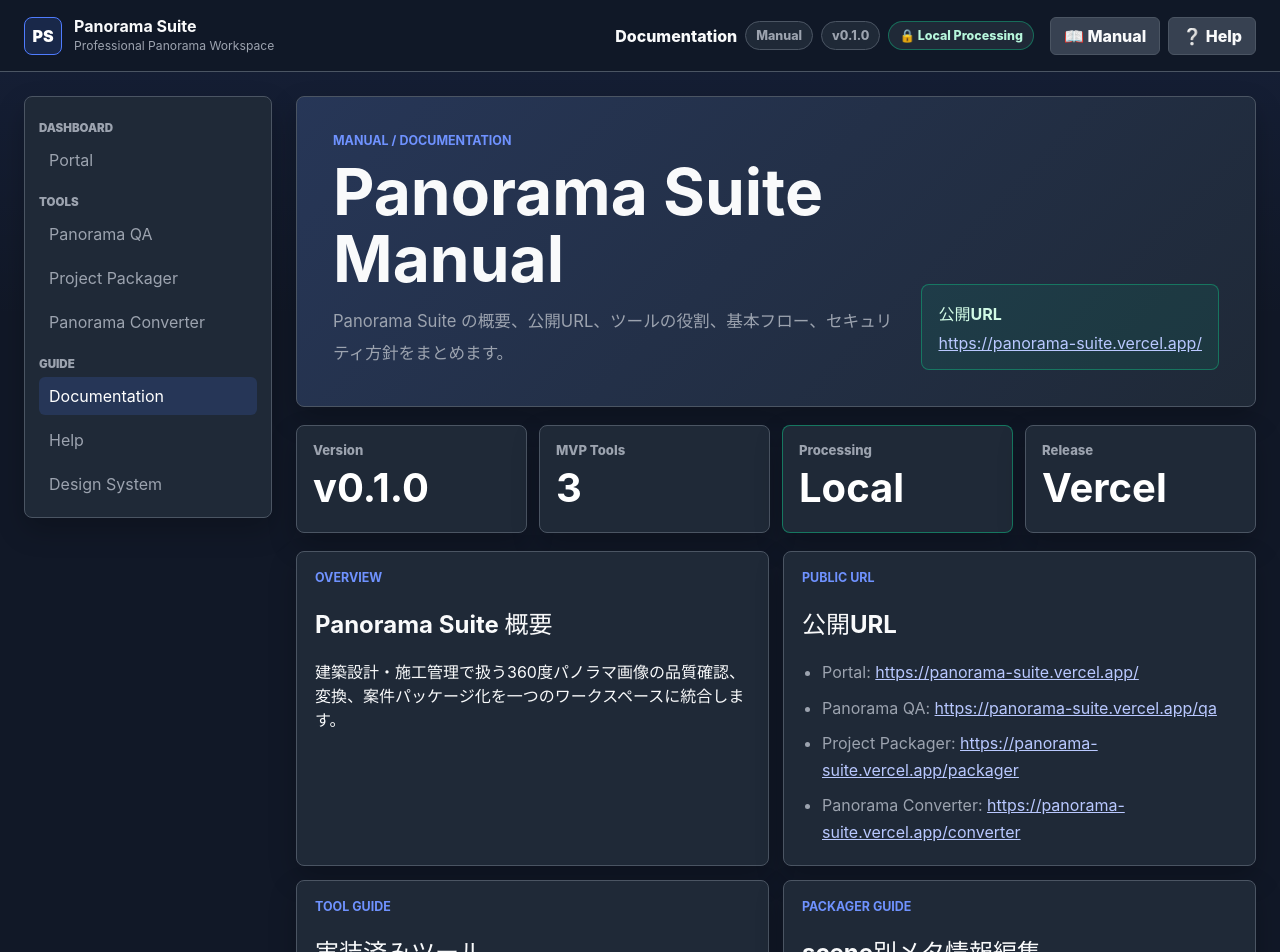
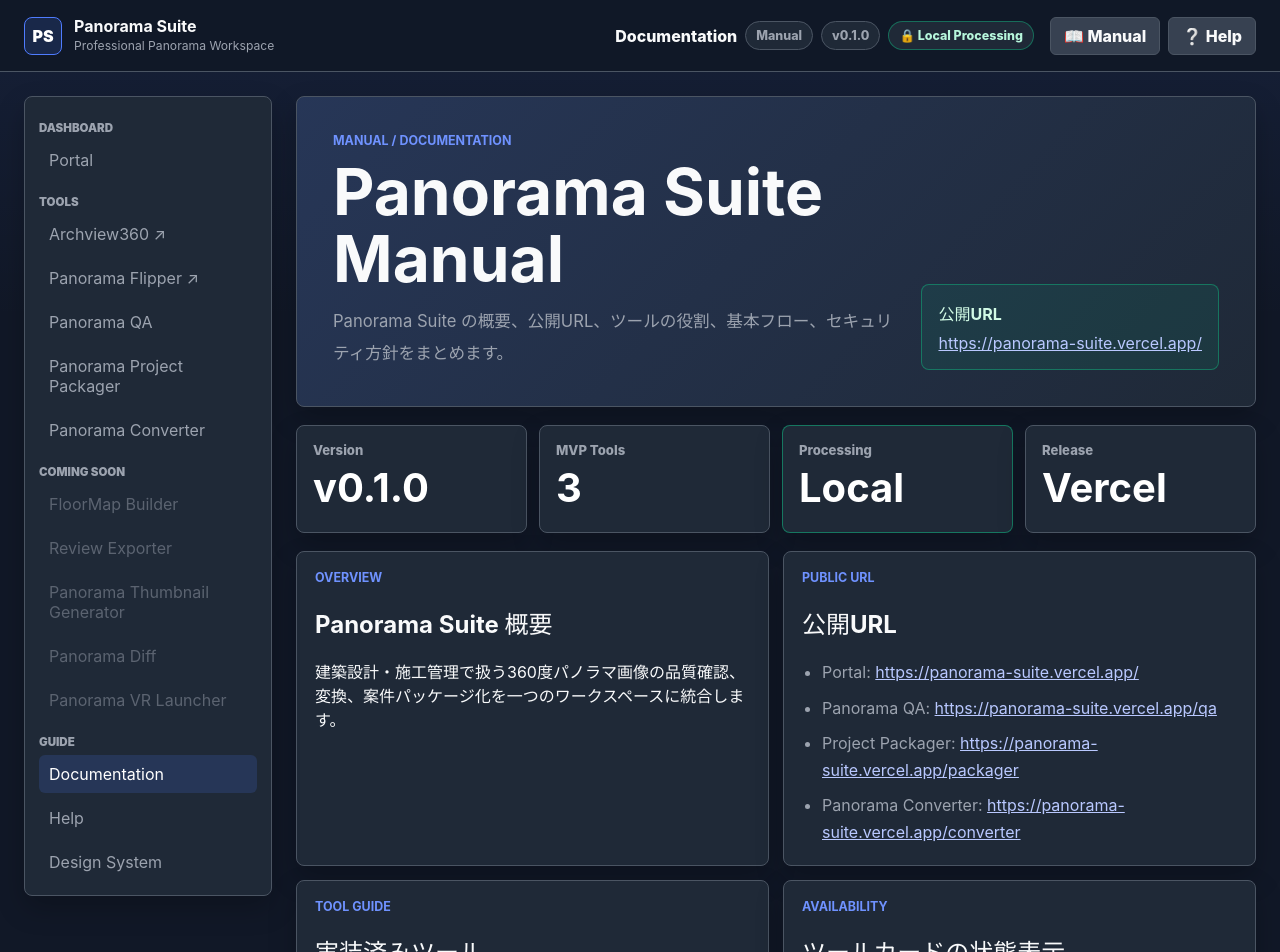
Before and after one commit to airesearchagl-art/Panorama-Suite, a React (Vite) app: page /docs in a window 1280 px wide. Shown: the top 952 px of the page. Built offline with nearby package versions, Linux system fonts and the light colour scheme.

Commit message:
ui: clarify tool card availability states

```diff
--- a/src/App.tsx
+++ b/src/App.tsx
@@ -1,6 +1,7 @@
 import { Link, Route, Routes } from 'react-router-dom';
 import AppFrame from './components/AppFrame';
-import { categories, tools, type Tool, type ToolStatus } from './data/tools';
+import { ToastProvider, useToast } from './components/ToastProvider';
+import { categories, tools, type Tool, type ToolAvailability } from './data/tools';
 import DesignSystemPage from './pages/DesignSystemPage';
 import DocsPage from './pages/DocsPage';
 import HelpPage from './pages/HelpPage';
@@ -8,24 +9,38 @@
 import PanoramaQaPage from './pages/PanoramaQaPage';
 import ProjectPackagerPage from './pages/ProjectPackagerPage';
 
-const statusTone: Record<ToolStatus, string> = {
-  公開中: 'statusLive',
-  MVP公開中: 'statusLive',
-  構想中: 'statusConcept',
-  開発予定: 'statusPlanned',
+const statusTone: Record<ToolAvailability, string> = {
+  available: 'statusAvailable',
+  mvp: 'statusMvp',
+  external: 'statusExternal',
+  development: 'statusDevelopment',
+  concept: 'statusConcept',
+  future: 'statusFuture',
 };
 
 function ToolCard({ tool, featured = false }: { tool: Tool; featured?: boolean }) {
+  const { notify } = useToast();
+  const disabledReason = tool.availability === 'development' ? 'このツールは現在開発中です。' : 'このツールは現在準備中です。';
+
+  const handleDisabledClick = () => {
+    notify(disabledReason);
+  };
+
   return (
-    <article className={`toolCard ${featured ? 'featuredCard' : ''}`}>
+    <article
+      className={`toolCard ${featured ? 'featuredCard' : ''} ${!tool.isEnabled ? 'toolCardDisabled' : ''}`}
+      aria-disabled={!tool.isEnabled}
+      title={!tool.isEnabled ? disabledReason : undefined}
+      onClick={!tool.isEnabled ? handleDisabledClick : undefined}
+    >
       <div className="cardHeader">
         <div>
           <p className="categoryLabel">{tool.category}</p>
           <h3>{tool.name}</h3>
         </div>
-        <span className={`statusBadge ${statusTone[tool.status]}`}>{tool.status}</span>
+        <span className={`statusBadge ${statusTone[tool.availability]}`}>{tool.statusLabel}</span>
       </div>
-      <p className="summary">{tool.summary}</p>
+      <p className="summary">{tool.description}</p>
       <ul className="capabilityList" aria-label={`${tool.name} の主な機能`}>
         {tool.capabilities.map((capability) => (
           <li key={capability}>{capability}</li>
@@ -33,16 +48,24 @@
       </ul>
       <div className="cardFooter">
         <span className="priority">優先度: {tool.priority}</span>
-        {tool.path ? (
-          <Link to={tool.path} className="toolLink">
+        {tool.isEnabled && tool.href && !tool.isExternal ? (
+          <Link to={tool.href} className="toolLink">
             開く
           </Link>
-        ) : tool.href ? (
-          <a href={tool.href} target="_blank" rel="noreferrer" className="toolLink">
-            開く
+        ) : tool.isEnabled && tool.href && tool.isExternal ? (
+          <a
+            href={tool.href}
+            target="_blank"
+            rel="noreferrer"
+            className="toolLink"
+            onClick={() => notify('外部ツールを開きます。')}
+          >
+            開く ↗
           </a>
         ) : (
-          <span className="pendingText">ロードマップ対象</span>
+          <button type="button" className="toolLink toolLinkDisabled" disabled onClick={handleDisabledClick} tabIndex={-1}>
+            {tool.availability === 'development' ? '開発中' : 'Coming Soon'}
+          </button>
         )}
       </div>
     </article>
@@ -50,9 +73,10 @@
 }
 
 function PortalPage() {
-  const liveCount = tools.filter((tool) => tool.status === '公開中' || tool.status === 'MVP公開中').length;
-  const mvpCount = tools.filter((tool) => tool.status === 'MVP公開中').length;
-  const plannedCount = tools.filter((tool) => tool.status !== '公開中' && tool.status !== 'MVP公開中').length;
+  const availableCount = tools.filter((tool) => tool.isEnabled).length;
+  const mvpCount = tools.filter((tool) => tool.availability === 'mvp').length;
+  const developmentCount = tools.filter((tool) => tool.availability === 'development').length;
+  const futureCount = tools.filter((tool) => tool.availability === 'future' || tool.availability === 'concept').length;
 
   return (
     <AppFrame toolName="Portal" status="Workspace">
@@ -70,9 +94,10 @@
 
       <section className="dashboardGrid" aria-label="Portal Dashboard">
         <article className="metricCard"><span>Tools</span><strong>{tools.length}</strong></article>
-        <article className="metricCard"><span>Released</span><strong>{liveCount}</strong></article>
+        <article className="metricCard successMetric"><span>Available</span><strong>{availableCount}</strong></article>
         <article className="metricCard"><span>MVP</span><strong>{mvpCount}</strong></article>
-        <article className="metricCard"><span>Planned</span><strong>{plannedCount}</strong></article>
+        <article className="metricCard warningMetric"><span>Development</span><strong>{developmentCount}</strong></article>
+        <article className="metricCard"><span>Future</span><strong>{futureCount}</strong></article>
       </section>
 
       <section className="sectionBlock" aria-labelledby="categories-title">
@@ -129,6 +154,7 @@
 
 function App() {
   return (
+    <ToastProvider>
       <Routes>
         <Route path="/" element={<PortalPage />} />
         <Route path="/qa" element={<PanoramaQaPage />} />
@@ -138,6 +164,7 @@
         <Route path="/help" element={<HelpPage />} />
         <Route path="/docs/design-system" element={<DesignSystemPage />} />
       </Routes>
+    </ToastProvider>
   );
 }
 
--- a/src/components/AppFrame.tsx
+++ b/src/components/AppFrame.tsx
@@ -1,5 +1,6 @@
 import { Link, NavLink } from 'react-router-dom';
 import type { ReactNode } from 'react';
+import { enabledTools, tools } from '../data/tools';
 
 type AppFrameProps = {
   toolName: string;
@@ -42,9 +43,26 @@
             <span className="sideLabel">Dashboard</span>
             <NavLink to="/">Portal</NavLink>
             <span className="sideLabel">Tools</span>
-            <NavLink to="/qa">Panorama QA</NavLink>
-            <NavLink to="/packager">Project Packager</NavLink>
-            <NavLink to="/converter">Panorama Converter</NavLink>
+            {enabledTools
+              .filter((tool) => tool.category !== 'Documentation')
+              .map((tool) =>
+                tool.isExternal && tool.href ? (
+                  <a href={tool.href} target="_blank" rel="noreferrer" key={tool.id}>
+                    {tool.name} ↗
+                  </a>
+                ) : (
+                  <NavLink to={tool.href ?? '/'} key={tool.id}>{tool.name}</NavLink>
+                ),
+              )}
+            <span className="sideLabel">Coming Soon</span>
+            {tools
+              .filter((tool) => !tool.isEnabled)
+              .slice(0, 5)
+              .map((tool) => (
+                <span className="sideDisabledLink" aria-disabled="true" title={tool.statusLabel} key={tool.id}>
+                  {tool.name}
+                </span>
+              ))}
             <span className="sideLabel">Guide</span>
             <NavLink to="/docs">Documentation</NavLink>
             <NavLink to="/help">Help</NavLink>
--- /dev/null
+++ b/src/components/ToastProvider.tsx
@@ -0,0 +1,37 @@
+import { createContext, useCallback, useContext, useMemo, useState, type ReactNode } from 'react';
+
+type ToastContextValue = {
+  notify: (message: string) => void;
+};
+
+const ToastContext = createContext<ToastContextValue | null>(null);
+
+export function ToastProvider({ children }: { children: ReactNode }) {
+  const [message, setMessage] = useState('');
+
+  const notify = useCallback((nextMessage: string) => {
+    setMessage(nextMessage);
+    window.setTimeout(() => setMessage(''), 2600);
+  }, []);
+
+  const value = useMemo(() => ({ notify }), [notify]);
+
+  return (
+    <ToastContext.Provider value={value}>
+      {children}
+      {message ? (
+        <div className="toast" role="status" aria-live="polite">
+          {message}
+        </div>
+      ) : null}
+    </ToastContext.Provider>
+  );
+}
+
+export function useToast() {
+  const context = useContext(ToastContext);
+  if (!context) {
+    throw new Error('useToast must be used inside ToastProvider');
+  }
+  return context;
+}
--- a/src/data/tools.ts
+++ b/src/data/tools.ts
@@ -8,18 +8,21 @@
   | 'VR'
   | 'Documentation';
 
-export type ToolStatus = '公開中' | 'MVP公開中' | '構想中' | '開発予定';
+export type ToolAvailability = 'available' | 'mvp' | 'external' | 'development' | 'concept' | 'future';
 
 export type ToolPriority = '最優先' | '高' | '中' | '将来';
 
 export type Tool = {
+  id: string;
   name: string;
   category: ToolCategory;
-  status: ToolStatus;
+  description: string;
+  statusLabel: string;
+  availability: ToolAvailability;
+  href?: string;
+  isExternal: boolean;
+  isEnabled: boolean;
   priority: ToolPriority;
-  summary: string;
-  href?: string;
-  path?: string;
   capabilities: string[];
 };
 
@@ -34,132 +37,216 @@
   'Documentation',
 ];
 
+export const availabilityLabels: Record<ToolAvailability, string> = {
+  available: '利用可能',
+  mvp: 'MVP公開中',
+  external: '外部公開中',
+  development: '開発中',
+  concept: '構想中',
+  future: '将来予定',
+};
+
 export const tools: Tool[] = [
   {
+    id: 'archview360',
     name: 'Archview360',
     category: 'Review',
-    status: '公開中',
+    description: '建築パノラマの閲覧・レビュー向け公開ツール。',
+    statusLabel: '外部公開中',
+    availability: 'external',
+    href: 'https://arch-view360.vercel.app/',
+    isExternal: true,
+    isEnabled: true,
     priority: '高',
-    href: 'https://arch-view360.vercel.app/',
-    summary: '建築パノラマの閲覧・レビュー向け公開ツール。',
     capabilities: ['360度ビュー', 'レビュー導線', '外部公開済み'],
   },
   {
+    id: 'panorama-flipper',
     name: 'Panorama Flipper',
     category: 'Convert',
-    status: '公開中',
+    description: 'パノラマ画像の反転補正を行う公開ツール。',
+    statusLabel: '外部公開中',
+    availability: 'external',
+    href: 'https://panorama-flipper.vercel.app/',
+    isExternal: true,
+    isEnabled: true,
     priority: '高',
-    href: 'https://panorama-flipper.vercel.app/',
-    summary: 'パノラマ画像の反転補正を行う公開ツール。',
     capabilities: ['左右反転', '確認作業', '外部公開済み'],
   },
   {
+    id: 'panorama-qa',
     name: 'Panorama QA',
     category: 'QA',
-    status: '開発予定',
+    description: '解像度、2:1比率、対応形式、命名規則を検査する品質確認ツール。',
+    statusLabel: 'MVP公開中',
+    availability: 'mvp',
+    href: '/qa',
+    isExternal: false,
+    isEnabled: true,
     priority: '最優先',
-    path: '/qa',
-    summary: '解像度、2:1比率、対応形式、命名規則を検査する品質確認ツール。',
     capabilities: ['解像度検査', '2:1比率チェック', '命名規則チェック'],
   },
   {
+    id: 'project-packager',
     name: 'Panorama Project Packager',
     category: 'Manage',
-    status: '開発予定',
+    description: '案件単位で画像・平面図・メタデータをZIP化する引継ぎ支援ツール。',
+    statusLabel: 'MVP公開中',
+    availability: 'mvp',
+    href: '/packager',
+    isExternal: false,
+    isEnabled: true,
     priority: '最優先',
-    path: '/packager',
-    summary: '案件単位で画像・平面図・メタデータをZIP化する引継ぎ支援ツール。',
-    capabilities: ['project.json生成', 'ZIP出力', '案件アーカイブ'],
+    capabilities: ['project.json生成', 'sceneメタ情報', 'ZIP出力'],
   },
   {
+    id: 'panorama-converter',
     name: 'Panorama Converter',
     category: 'Convert',
-    status: 'MVP公開中',
+    description: 'パノラマ画像の形式変換、画質調整、リサイズ、一括ZIP出力を行うツール。',
+    statusLabel: 'MVP公開中',
+    availability: 'mvp',
+    href: '/converter',
+    isExternal: false,
+    isEnabled: true,
     priority: '最優先',
-    path: '/converter',
-    summary: 'パノラマ画像の形式変換、画質調整、リサイズ、一括ZIP出力を行うツール。',
     capabilities: ['Canvas変換', 'リサイズ', '一括ZIP出力'],
   },
   {
-    name: 'SketchUp Panorama Export',
-    category: 'Export',
-    status: '構想中',
+    id: 'documentation',
+    name: 'Documentation',
+    category: 'Documentation',
+    description: 'Panorama Suite の概要、利用フロー、セキュリティ方針を確認するマニュアル。',
+    statusLabel: '利用可能',
+    availability: 'available',
+    href: '/docs',
+    isExternal: false,
+    isEnabled: true,
     priority: '高',
-    summary: 'SketchUpやレンダラーからの360度出力を案件ルールに合わせて整理する入口。',
-    capabilities: ['出力命名', '案件フォルダ生成', 'ビュー管理'],
+    capabilities: ['Manual', 'Tool Guide', 'Roadmap'],
   },
   {
-    name: 'Panorama Metadata Manager',
-    category: 'Manage',
-    status: '開発予定',
+    id: 'help',
+    name: 'Help',
+    category: 'Documentation',
+    description: 'よくある操作、トラブル対応、公開URLを確認するヘルプ。',
+    statusLabel: '利用可能',
+    availability: 'available',
+    href: '/help',
+    isExternal: false,
+    isEnabled: true,
     priority: '高',
-    summary: '案件名、施主名、担当者、用途、備考などの管理情報を整備するツール。',
-    capabilities: ['案件メタデータ', '担当者管理', '将来連携'],
+    capabilities: ['FAQ', 'Troubleshooting', 'Support Guide'],
   },
   {
+    id: 'design-system',
+    name: 'Design System',
+    category: 'Documentation',
+    description: 'Design System v1.0 のルールとUI方針を確認するページ。',
+    statusLabel: '利用可能',
+    availability: 'available',
+    href: '/docs/design-system',
+    isExternal: false,
+    isEnabled: true,
+    priority: '中',
+    capabilities: ['UI Rules', 'Dashboard', 'Local Processing'],
+  },
+  {
+    id: 'floor-map-builder',
     name: 'FloorMap Builder',
     category: 'Manage',
-    status: '構想中',
+    description: '平面図登録、ピン配置、方位補正を行うマップ連携支援ツール。',
+    statusLabel: '開発中',
+    availability: 'development',
+    isExternal: false,
+    isEnabled: false,
     priority: '中',
-    summary: '平面図登録、ピン配置、方位補正を行うマップ連携支援ツール。',
     capabilities: ['平面図登録', 'ピン配置', '方位補正'],
   },
   {
+    id: 'review-exporter',
+    name: 'Review Exporter',
+    category: 'Documentation',
+    description: 'レビュー結果をPDF、Excel、PowerPoint、HTMLへ出力するツール。',
+    statusLabel: '開発中',
+    availability: 'development',
+    isExternal: false,
+    isEnabled: false,
+    priority: '高',
+    capabilities: ['PDF出力', '会議資料', '設計記録'],
+  },
+  {
+    id: 'thumbnail-generator',
+    name: 'Panorama Thumbnail Generator',
+    category: 'Documentation',
+    description: 'パノラマ一覧をHTML、PDF、Excel、PowerPoint形式で目録化するツール。',
+    statusLabel: '構想中',
+    availability: 'concept',
+    isExternal: false,
+    isEnabled: false,
+    priority: '中',
+    capabilities: ['目録作成', 'サムネイル', '提出資料'],
+  },
+  {
+    id: 'panorama-diff',
     name: 'Panorama Diff',
     category: 'Review',
-    status: '構想中',
+    description: 'A案/B案の家具、照明、サイン、仕上などの差分を比較するツール。',
+    statusLabel: '構想中',
+    availability: 'concept',
+    isExternal: false,
+    isEnabled: false,
     priority: '中',
-    summary: 'A案/B案の家具、照明、サイン、仕上などの差分を比較するツール。',
     capabilities: ['案比較', '変更確認', 'AI差分抽出候補'],
   },
   {
-    name: 'Review Exporter',
-    category: 'Documentation',
-    status: '開発予定',
-    priority: '高',
-    summary: 'レビュー結果をPDF、Excel、PowerPoint、HTMLへ出力するツール。',
-    capabilities: ['PDF出力', '会議資料', '設計記録'],
+    id: 'vr-launcher',
+    name: 'Panorama VR Launcher',
+    category: 'VR',
+    description: 'Meta Quest、Pico、Apple Vision Proでの確認導線を整えるVRビューア。',
+    statusLabel: '将来予定',
+    availability: 'future',
+    isExternal: false,
+    isEnabled: false,
+    priority: '中',
+    capabilities: ['VR起動', '端末別導線', 'クラウドVR候補'],
   },
   {
-    name: 'Panorama Thumbnail Generator',
-    category: 'Documentation',
-    status: '構想中',
-    priority: '中',
-    summary: 'パノラマ一覧をHTML、PDF、Excel、PowerPoint形式で目録化するツール。',
-    capabilities: ['目録作成', 'サムネイル', '提出資料'],
+    id: 'ai-assistant',
+    name: 'Panorama AI Assistant',
+    category: 'Review',
+    description: '家具、設備、サイン、仕上、空間用途を解析するレビュー支援AI。',
+    statusLabel: '将来予定',
+    availability: 'future',
+    isExternal: false,
+    isEnabled: false,
+    priority: '将来',
+    capabilities: ['画像解析', '自動コメント', 'VE提案候補'],
   },
   {
+    id: 'share-hub',
     name: 'Panorama Share Hub',
     category: 'Share',
-    status: '構想中',
+    description: '社内外への共有、更新履歴、配布リンクを一元管理する共有ハブ。',
+    statusLabel: '将来予定',
+    availability: 'future',
+    isExternal: false,
+    isEnabled: false,
     priority: '中',
-    summary: '社内外への共有、更新履歴、配布リンクを一元管理する共有ハブ。',
     capabilities: ['共有リンク', '更新履歴', '配布管理'],
   },
   {
-    name: 'Panorama VR Launcher',
-    category: 'VR',
-    status: '構想中',
-    priority: '中',
-    summary: 'Meta Quest、Pico、Apple Vision Proでの確認導線を整えるVRビューア。',
-    capabilities: ['VR起動', '端末別導線', 'クラウドVR候補'],
-  },
-  {
-    name: 'Panorama AI Assistant',
-    category: 'Review',
-    status: '構想中',
-    priority: '将来',
-    summary: '家具、設備、サイン、仕上、空間用途を解析するレビュー支援AI。',
-    capabilities: ['画像解析', '自動コメント', 'VE提案候補'],
-  },
-  {
-    name: 'Panorama Docs',
-    category: 'Documentation',
-    status: '構想中',
-    priority: '中',
-    summary: 'チュートリアル、運用ルール、リリースノートを集約するドキュメント領域。',
-    capabilities: ['利用手順', '運用標準', '更新履歴'],
+    id: 'sketchup-export',
+    name: 'SketchUp Panorama Export',
+    category: 'Export',
+    description: 'SketchUpやレンダラーからの360度出力を案件ルールに合わせて整理する入口。',
+    statusLabel: '構想中',
+    availability: 'concept',
+    isExternal: false,
+    isEnabled: false,
+    priority: '高',
+    capabilities: ['出力命名', '案件フォルダ生成', 'ビュー管理'],
   },
 ];
 
-export const featuredTools = tools.filter((tool) => tool.priority === '最優先');
+export const enabledTools = tools.filter((tool) => tool.isEnabled);
--- a/src/pages/DocsPage.tsx
+++ b/src/pages/DocsPage.tsx
@@ -49,6 +49,17 @@
             <li>Panorama QA: 解像度、2:1比率、命名規則を検査。</li>
             <li>Project Packager: 画像、平面図、QA結果、scene別メタ情報をZIP化。</li>
             <li>Panorama Converter: 形式変換、画質調整、リサイズ、ZIP出力。</li>
+          </ul>
+        </article>
+
+        <article className="infoPanel">
+          <p className="sectionKicker">Availability</p>
+          <h2>ツールカードの状態表示</h2>
+          <ul className="docList">
+            <li>MVP公開中: 内部ツールとして利用可能な初期公開版です。</li>
+            <li>外部公開中: 別URLで公開されている既存ツールです。`↗` 付きで新規タブを開きます。</li>
+            <li>開発中: 実装中のためクリックできません。</li>
+            <li>構想中 / 将来予定: ロードマップ対象です。Coming Soonとして表示します。</li>
           </ul>
         </article>
 
--- a/src/styles.css
+++ b/src/styles.css
@@ -205,6 +205,13 @@
   color: #ffffff;
 }
 
+.sideDisabledLink {
+  border-radius: 6px;
+  padding: 9px 10px;
+  color: rgba(156, 163, 175, 0.48);
+  cursor: not-allowed;
+}
+
 .sideLabel {
   margin-top: 10px;
   color: var(--color-text-muted);
@@ -290,6 +297,21 @@
   opacity: 0.42;
 }
 
+.toast {
+  position: fixed;
+  right: 22px;
+  bottom: 22px;
+  z-index: 30;
+  max-width: min(360px, calc(100vw - 44px));
+  border: 1px solid rgba(79, 124, 255, 0.42);
+  border-radius: var(--radius-card);
+  background: #0c1220;
+  box-shadow: var(--shadow-card);
+  color: var(--color-text-main);
+  padding: 12px 14px;
+  font-weight: 800;
+}
+
 .dashboardGrid {
   display: grid;
   grid-template-columns: repeat(auto-fit, minmax(180px, 1fr));
@@ -552,6 +574,22 @@
   padding: 20px;
   border-radius: var(--radius-card);
   box-shadow: var(--shadow-card);
+  position: relative;
+}
+
+.toolCardDisabled {
+  cursor: not-allowed;
+  filter: grayscale(0.55);
+  opacity: 0.58;
+}
+
+.toolCardDisabled::after {
+  content: "";
+  position: absolute;
+  inset: 0;
+  border-radius: var(--radius-card);
+  background: rgba(17, 24, 39, 0.18);
+  pointer-events: none;
 }
 
 .featuredCard {
@@ -587,14 +625,45 @@
   background: #e9f5ef;
 }
 
+.statusAvailable {
+  color: #dbeafe;
+  background: rgba(79, 124, 255, 0.2);
+  border-color: rgba(79, 124, 255, 0.58);
+}
+
+.statusMvp {
+  color: #dbeafe;
+  background: rgba(79, 124, 255, 0.26);
+  border-color: rgba(79, 124, 255, 0.72);
+}
+
+.statusExternal {
+  color: #ede9fe;
+  background: rgba(139, 92, 246, 0.2);
+  border-color: rgba(139, 92, 246, 0.54);
+}
+
+.statusDevelopment {
+  color: #fef3c7;
+  background: rgba(245, 158, 11, 0.16);
+  border-color: rgba(245, 158, 11, 0.52);
+}
+
 .statusConcept {
-  color: var(--warn);
-  background: #fbf1df;
+  color: #d1d5db;
+  background: rgba(156, 163, 175, 0.14);
+  border-color: rgba(156, 163, 175, 0.38);
 }
 
 .statusPlanned {
   color: var(--planned);
   background: #e8f0f8;
+}
+
+.statusFuture {
+  color: #9ca3af;
+  background: rgba(17, 24, 39, 0.72);
+  border-color: rgba(75, 85, 99, 0.8);
 }
 
 .summary {
@@ -653,6 +722,15 @@
 .toolLink:focus-visible {
   background: var(--accent-strong);
   border-color: var(--accent-strong);
+}
+
+.toolLinkDisabled,
+.toolLinkDisabled:hover,
+.toolLinkDisabled:focus-visible {
+  border-color: var(--color-border);
+  background: var(--color-card);
+  color: var(--color-text-muted);
+  pointer-events: none;
 }
 
 .categoryStack {
```
Also changed, not shown: 1 other file (tests, documents, lock files or other folders). Lines whose indentation alone changed are shown as unchanged.
